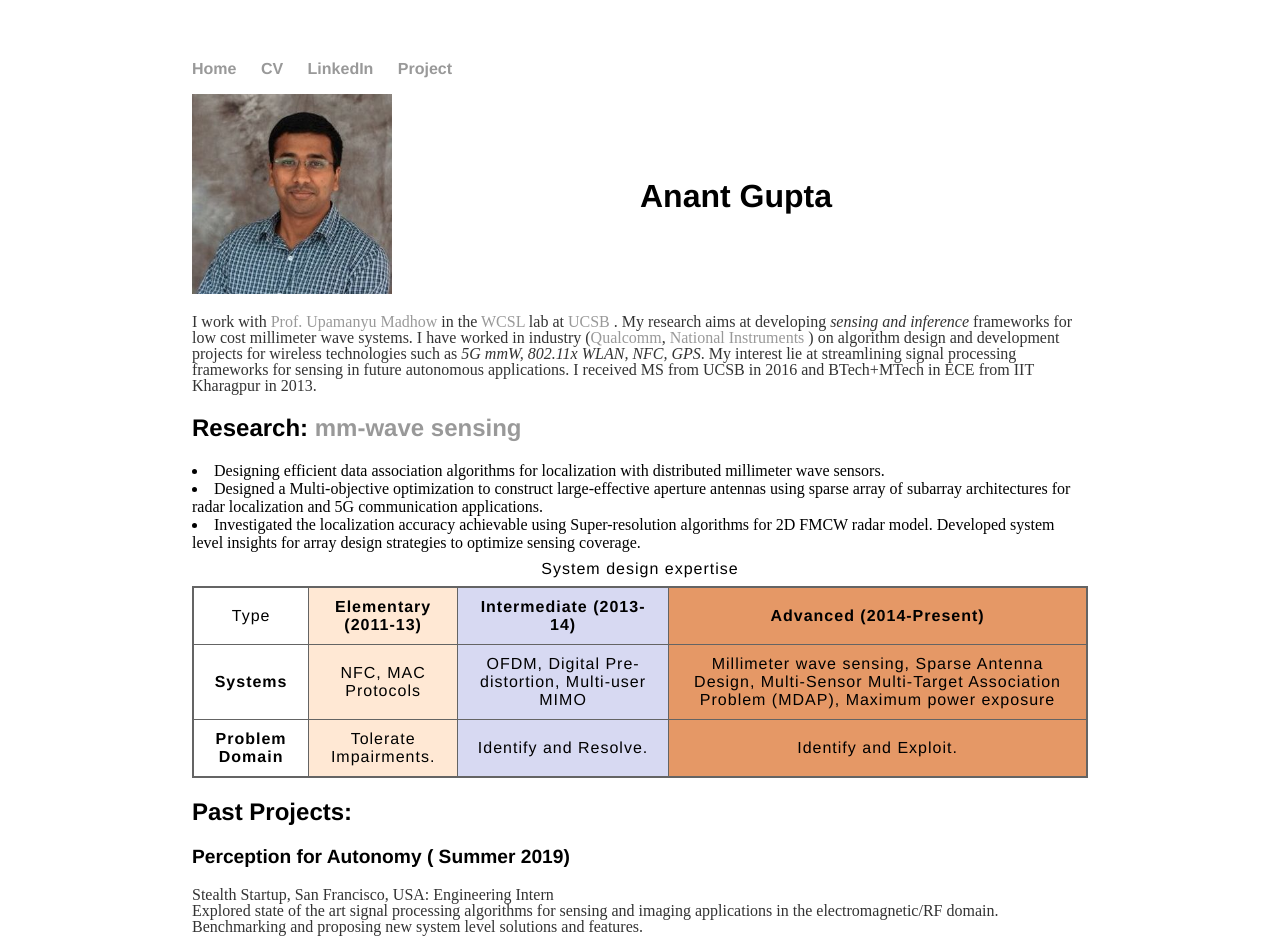
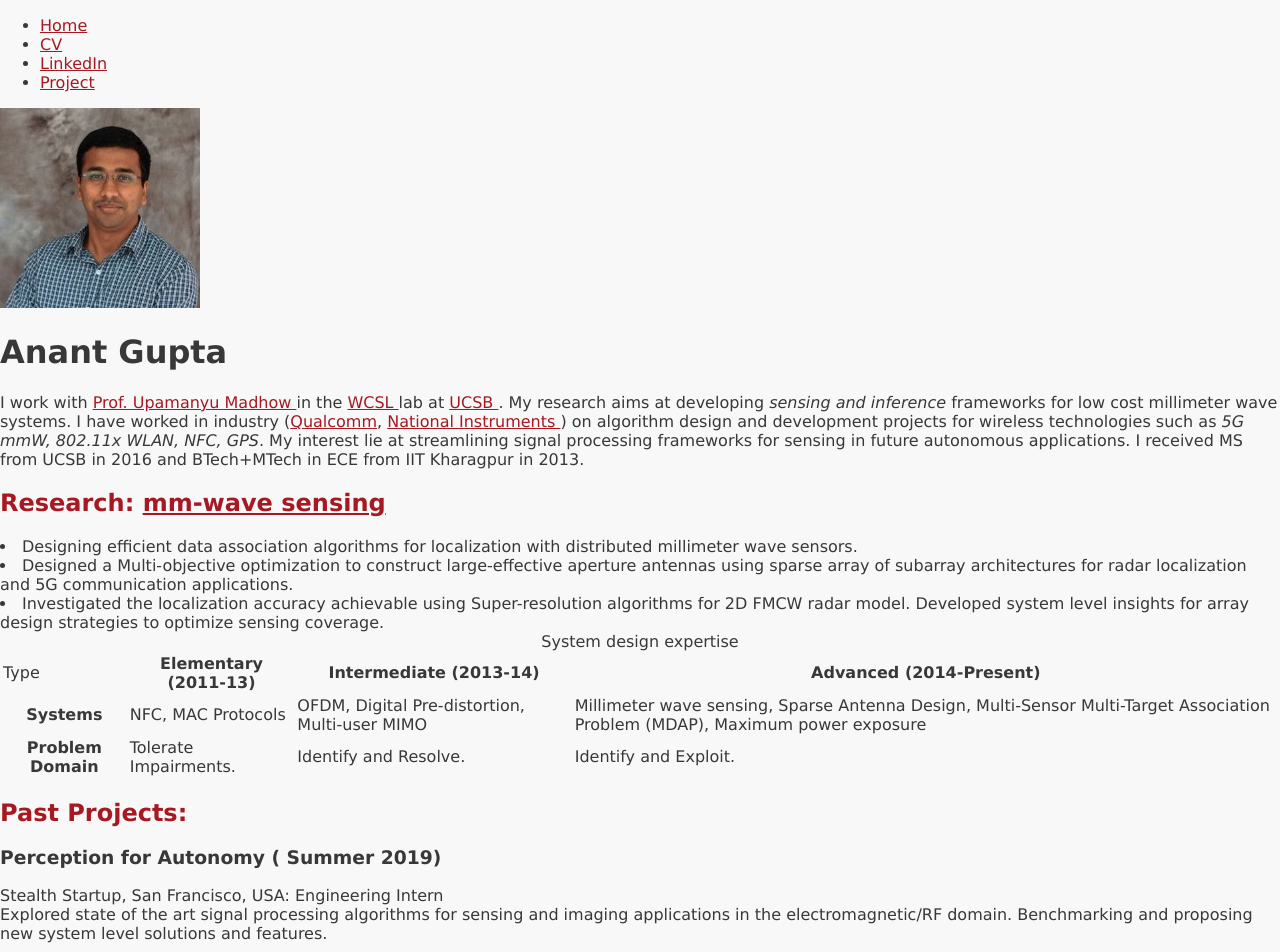
Before and after one commit to anantgupt/anantgupt.github.io, a Jekyll site: the page built from index.html, in a window 1280 px wide. Shown: the top 952 px of the page. Built offline with Jekyll 4.4.1, drawn with Linux system fonts in a browser that asks for light colours.

Commit message:
changed css
trying new css

```diff
--- a/css/main.css
+++ b/css/main.css
@@ -1,121 +1,105 @@
+/* This is a comment in CSS */
+
+/* The first part of a stylesheet is a "reset" to fix undesirable default behaviour */
+
 body {
-    margin: 60px auto;
-    width: 70%;
-}
-.wrapper {
-
-  display: flex;
-  flex-direction: row;
-  height: 75%;
+    margin: 0;
 }
 
-.left, .right {
-
-  flex: 1;
-  display: flex;
-  flex-direction: column;
-  justify-content: center;
+header, section, main, nav {
+    display: block;
 }
 
-.left {
-  align-items: left;
-  justify-content: center;
+header:after, section:after, main:after, nav:after {
+    content: " "; /* 1 */
+    display: block; /* 2 */
+    clear: both;
 }
 
-nav ul, footer ul {
-    font-family:'Helvetica', 'Arial', 'Sans-Serif';
-    padding: 0px;
-    list-style: none;
-    font-weight: bold;
+/* Once the fixes are done, we can get to the actual styles */
+
+html {
+    font-family: Geneva, Helvetica, Arial, sans-serif;
+    color: #383838;
+    background-color: #F8F8F8;
 }
-nav ul li, footer ul li {
-    display: inline;
-    margin-right: 20px;
+
+a {
+    color: #A61923;
 }
-a {
+
+header {
+    background-color: #A61923;
+    border-bottom: 5px solid #7D0918;
+    padding: 10px;
+}
+
+header, header a, header a:visited {
+    color: #EDEDED;
     text-decoration: none;
-    color: #999;
 }
-a:hover {
+
+header a:hover {
     text-decoration: underline;
 }
-h1 {
-    font-size: 2em;
-    font-family:'Helvetica', 'Arial', 'Sans-Serif';
-}
-h2 {
-    font-size: 1.5em;
-    font-family:'Helvetica', 'Arial', 'Sans-Serif';
-}
-h3 {
-    font-size: 1.2em;
-    font-family:'Helvetica', 'Arial', 'Sans-Serif';
-}
-p {
-    font-size: 1em;
-    line-height: 1em;
-    color: #333;
-}
-footer {
-    border-top: 1px solid #d5d5d5;
-    font-size: .8em;
+
+header h1, header nav {
+    text-align: center;
 }
 
-ul.posts {
-    margin: 20px auto 40px;
-    font-size: 1em;
+header nav a:not(:last-child) {
+    margin-right: 10px;
 }
 
-ul.posts li {
-    list-style: none;
-}
-.Intermediate {
-    background-color: #d7d9f2;
+header h1, header nav, main {
+    max-width: 640px;
+    width: 100%;
+    margin: 0px auto;
 }
 
-.Elementary {
-    background-color: #ffe8d4;
-}
-.Advanced {
-    background-color: #E59866;
+#banner {
+    text-align: center;
+    margin: 0;
+    background-color: #7D0918;
 }
 
-caption {
-    padding: 8px;
-    caption-side: top;
-    font-size: 1em;
-    font-family:'Helvetica', 'Arial', 'Sans-Serif';
+#banner img {
+    width: 100%;
+    height: auto;
+    max-width: 1024px;
 }
 
-table {
-    border-collapse: collapse;
-    border: 2px solid rgb(100, 100, 100);
-    letter-spacing: 1px;
-    font-size: 1em;
-    font-family:'Helvetica', 'Arial', 'Sans-Serif';
+.bio {
+    margin-top: 15px;
+    background-color: #D8D8D8;
+    padding: 10px;
+    border-bottom: 5px solid #B0B0B0;
 }
 
-
-
-td,
-th {
-    border: 1px solid rgb(100, 100, 100);
-    padding: 10px 10px;
+.bio p {
+    margin: 0;
 }
 
-td {
-    text-align: center;
-}
-/* Three image containers (use 25% for four, and 50% for two, etc) */
-.column {
-  float: left;
-  width: 33.33%;
-  padding: 5px;
+.bio img {
+    float: left;
+    margin-right: 10px;
+    border: 1px solid #A0A0A0;
 }
 
-/* Clear floats after image containers */
-.row::after {
-  content: "";
-  clear: both;
-  display: table;
+.bio address {
+    margin-top: 5px;
+    font-style: normal;
+    color: #585858;
+    text-align: right;
+    font-size: 90%;
 }
+
+h2 {
+    color: #A61923;
+}
+
+@media screen and (max-width: 640px) {
+    section {
+        padding: 0 10px;
+    }
+}
```
Also changed, not shown: css/main2.css (added, +121 -0 lines).
